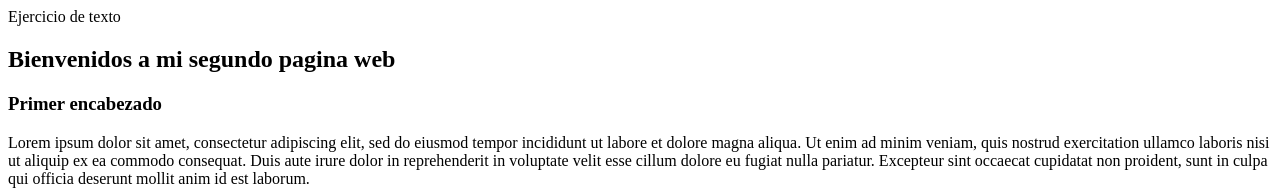
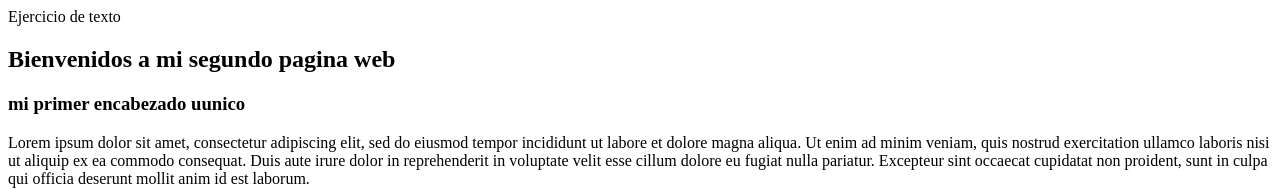
Before and after one commit to dualjohan3092/MyWeb, a plain HTML site: page exercise1.html in a window 1280 px wide. Shown: the top 190 px of the page. Drawn offline with Linux system fonts and the light colour scheme.

Commit message:
exercise1.html

```diff
--- a/exercise1.html
+++ b/exercise1.html
@@ -8,7 +8,7 @@
             Bienvenidos a mi segundo pagina web
         </h2>
         <h3>
-            Primer encabezado
+            mi primer encabezado uunico
         </h3>
         <P>
             Lorem ipsum dolor sit amet, consectetur adipiscing elit, sed do eiusmod tempor incididunt ut labore et dolore magna aliqua. Ut enim ad minim veniam, quis nostrud exercitation ullamco laboris nisi ut aliquip ex ea commodo consequat. Duis aute irure dolor in reprehenderit in voluptate velit esse cillum dolore eu fugiat nulla pariatur. Excepteur sint occaecat cupidatat non proident, sunt in culpa qui officia deserunt mollit anim id est laborum.
```
